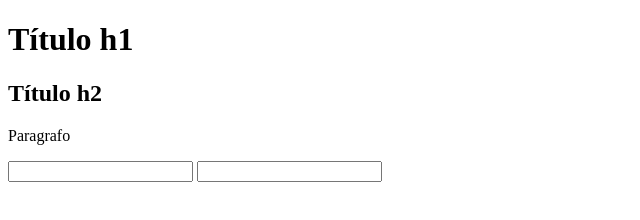
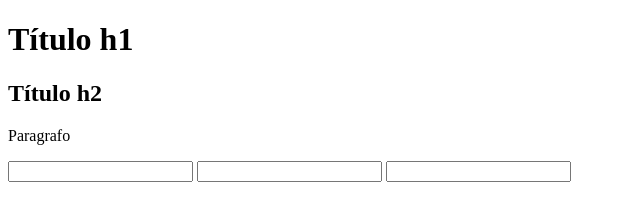
Before and after one commit to liannylm/programacao-web-ceub, a plain HTML site: page index.html in a window 1280 px wide. Shown: the whole page, without its empty margins (0-640 px from the left). Drawn offline with Linux system fonts and the light colour scheme.

Commit message:
Att input

```diff
--- a/index.html
+++ b/index.html
@@ -14,6 +14,7 @@
 
     <input type="text">
     <input type="password">
+    <input type="number">
 
     <!-- <img src="https://revistaplaneta.com.br/wp-content/uploads/sites/3/2023/03/graham-holtshausen-unsplash.jpg" alt="imagem do universo">
     <img src="universoo.jpg" alt="Segunda imagem universo"> -->
```
